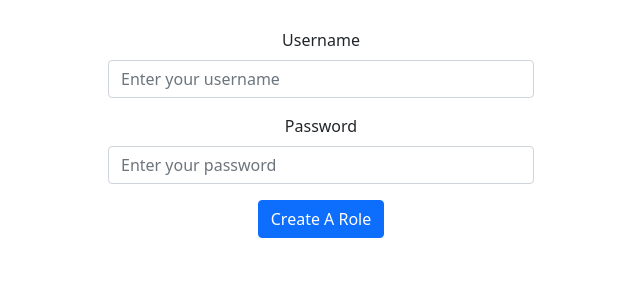
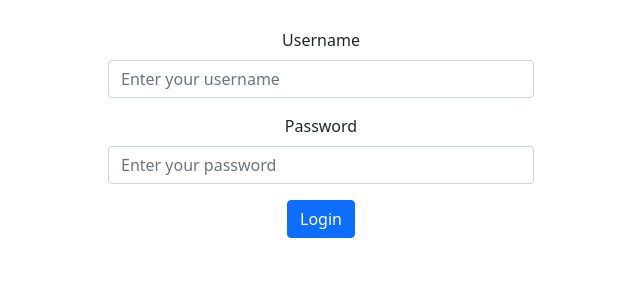
Before and after one commit to Arshiash80/demo-restaurant-cms, a Node server app: page /login in a window 1280 px wide. Shown: the part 234-534 px from the top of the page, without its empty margins (319-959 px from the left). Run offline with Node 20, Linux system fonts and the light colour scheme; some libraries are stand-ins or nearby versions.

Commit message:
Some fixes

```diff
--- a/views/login_form.ejs
+++ b/views/login_form.ejs
@@ -34,7 +34,7 @@
                                 </div>
                             </div>
                         </div>
-                        <button type="submit" class="btn btn-primary">Create A Role</button>
+                        <button type="submit" class="btn btn-primary">Login</button>
                     </div>
                 </form>
             </div>
```
